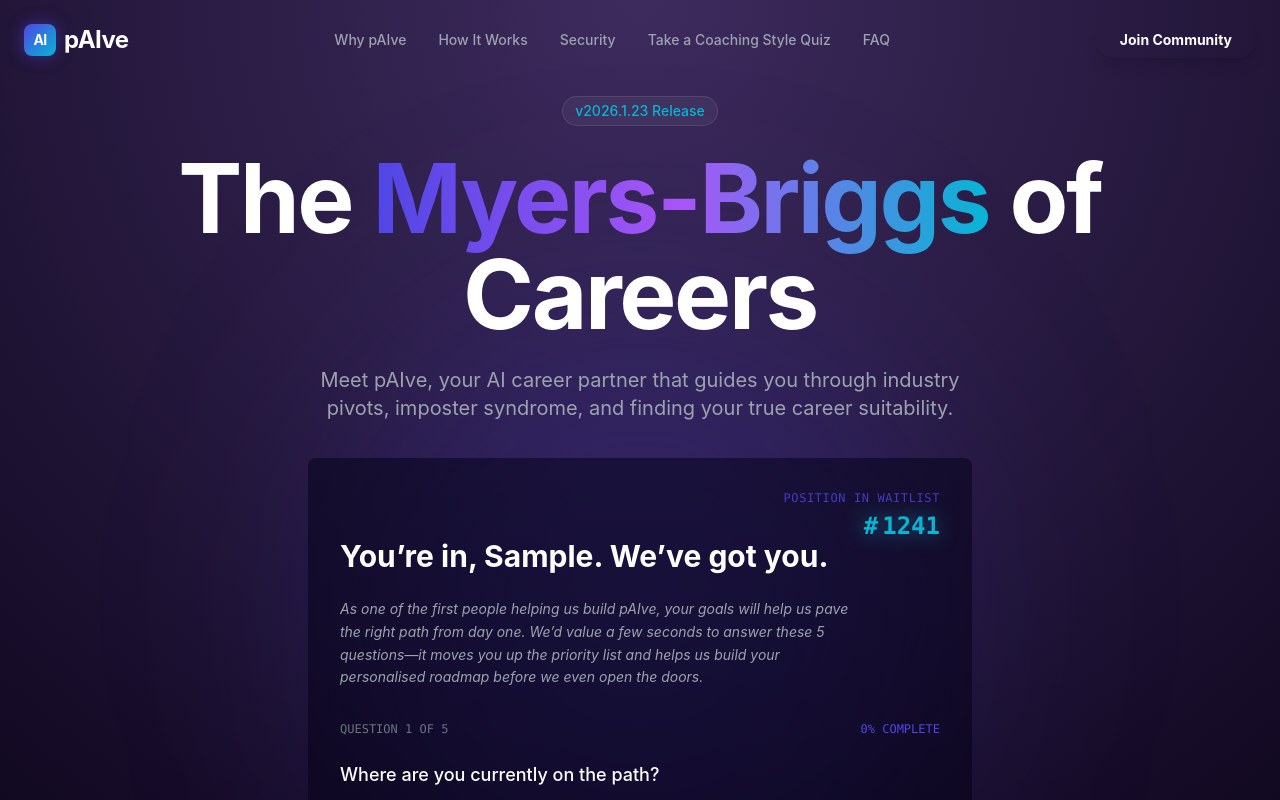
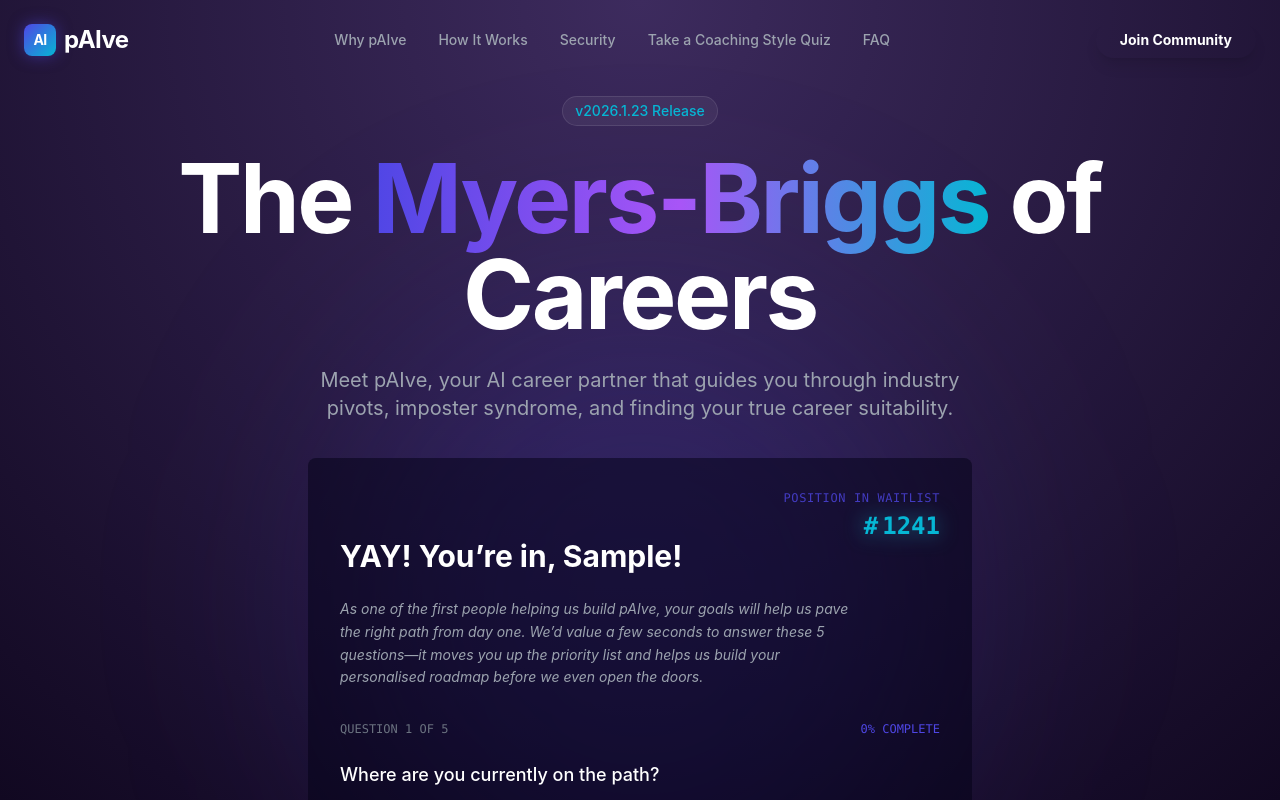
Before and after one commit to joviannesocial-arch/pAIve-landing, a React (Vite) app: page / in a window 1280 px wide. Both pictures are taken after typing "Sample", "name@example.com" into the empty fields and a click on the button "Request Access". Shown: the top 800 px of the page. Built offline with nearby package versions, Linux system fonts and the light colour scheme.

Commit message:
Refine waitlist flow: Add smooth scroll to join button, update success messages, and fix 'Why pAIve' section offset

```diff
--- a/src/components/Hero/Hero.jsx
+++ b/src/components/Hero/Hero.jsx
@@ -105,7 +105,7 @@
     };
 
     return (
-        <section className="relative pt-24 pb-20 px-6 min-h-screen flex flex-col items-center justify-center text-center overflow-hidden">
+        <section id="waitlist-section" className="relative pt-24 pb-20 px-6 min-h-screen flex flex-col items-center justify-center text-center overflow-hidden">
 
             {/* Background Glow */}
             <div className="absolute top-1/2 left-1/2 -translate-x-1/2 -translate-y-1/2 w-[600px] h-[600px] bg-brand-indigo/20 rounded-full blur-[120px] -z-10" />
--- a/src/components/Hero/PriorityDisplay.jsx
+++ b/src/components/Hero/PriorityDisplay.jsx
@@ -65,8 +65,8 @@
                 className="text-2xl md:text-3xl font-bold text-white mb-6"
             >
                 {status === 'success'
-                    ? `You’re in, ${name}. We’ve got you.`
-                    : `We’ve heard you, ${name}.`
+                    ? `YAY! You’re in, ${name}!`
+                    : `We’ve heard you, ${name}. Thank you :)`
                 }
             </motion.h3>
 
--- a/src/components/Navigation/Navbar.jsx
+++ b/src/components/Navigation/Navbar.jsx
@@ -116,7 +116,7 @@
                     </div>
 
                     <div className="hidden md:block">
-                        <GradientButton className="py-2 px-6 text-sm">
+                        <GradientButton className="py-2 px-6 text-sm" onClick={() => scrollToSection('waitlist-section')}>
                             Join Community
                         </GradientButton>
                     </div>
@@ -159,7 +159,10 @@
                                 )
                             ))}
                             <div className="mt-4">
-                                <GradientButton className="w-full py-3">Join Community</GradientButton>
+                                <GradientButton className="w-full py-3" onClick={() => {
+                                    scrollToSection('waitlist-section');
+                                    setMobileMenuOpen(false);
+                                }}>Join Community</GradientButton>
                             </div>
                         </div>
                     </motion.div>
--- a/src/components/Sections/PersonalNote.jsx
+++ b/src/components/Sections/PersonalNote.jsx
@@ -32,7 +32,7 @@
     const beamOpacity = useTransform(scrollYProgress, [0, 0.2], [0, 1]);
 
     return (
-        <section id="why-paive" ref={containerRef} className="py-12 px-6 relative z-10 flex flex-col justify-center">
+        <section id="why-paive" ref={containerRef} className="py-12 px-6 relative z-10 flex flex-col justify-center scroll-mt-32">
             <div className="container mx-auto max-w-3xl text-center relative">
                 <motion.div
                     initial={{ opacity: 0, y: 10 }}
```
